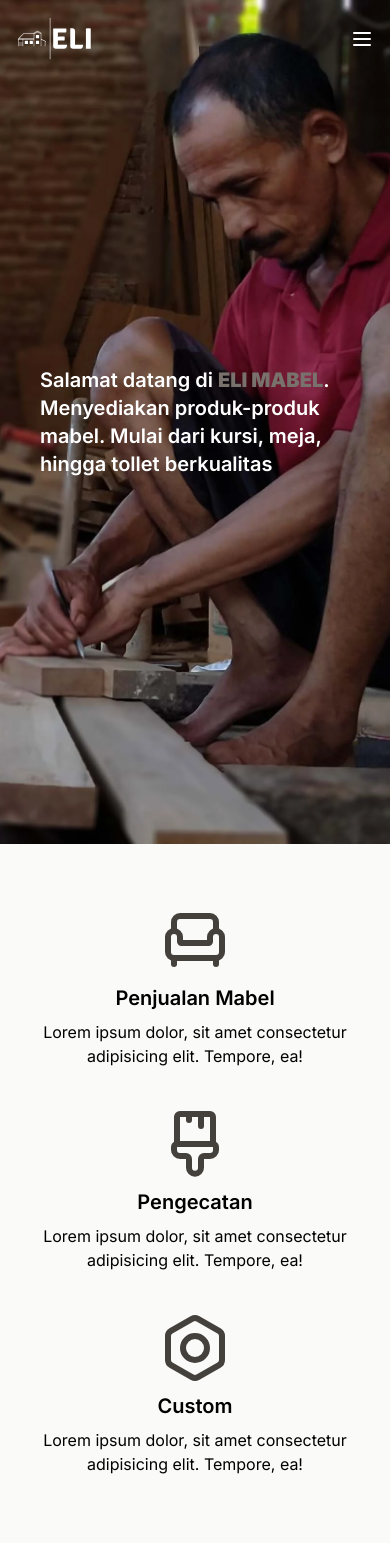
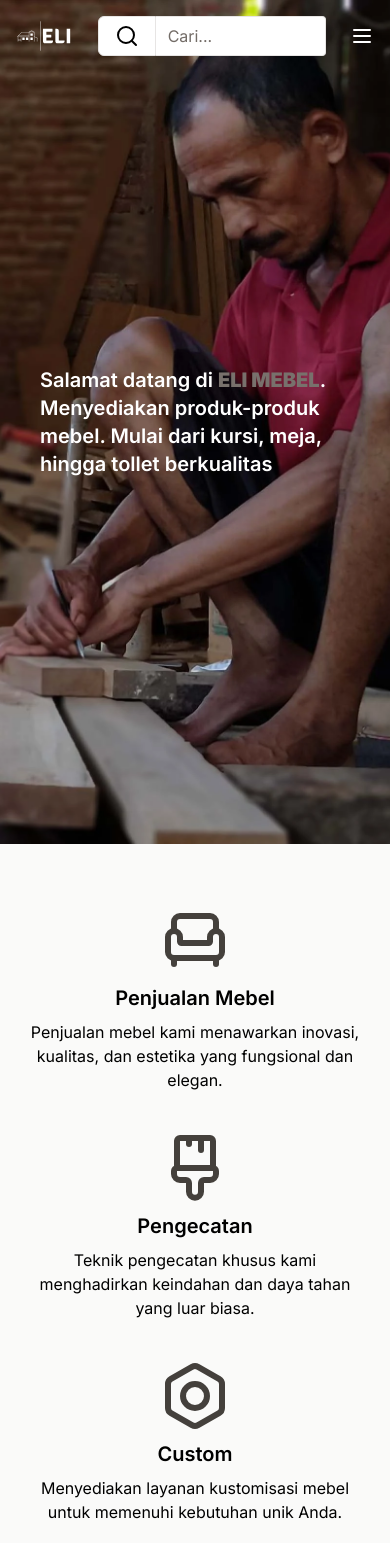
Before and after one commit to arfadmuzali/eli-mabel, a Next.js app: page / in a window 390 px wide. Shown: the top 1543 px of the page. Built offline with nearby package versions, Linux system fonts and the light colour scheme; no server answers; the database is empty.

Commit message:
add: search feature

```diff
--- /dev/null
+++ b/src/app/(info)/about/page.tsx
@@ -0,0 +1,5 @@
+export default function AboutPage() {
+  return (
+    <div className="text-center p-10 text-xl">Still under development...</div>
+  );
+}
--- a/src/app/(info)/product/page.tsx
+++ b/src/app/(info)/product/page.tsx
@@ -7,6 +7,7 @@ import { useQuery } from "@tanstack/react-query";
 import axios from "axios";
 import Image from "next/image";
 import Link from "next/link";
+import { useEffect } from "react";
 
 type param = string | undefined | null;
 
@@ -25,9 +26,8 @@ export default function Product({
       console.log(error);
     }
   }
-
   const { data, isLoading }: any = useQuery({
-    queryKey: ["getProductsSearch"],
+    queryKey: ["getProductsSearch", q, page],
     queryFn: getProducts,
   });
 
--- /dev/null
+++ b/src/app/not-found.tsx
@@ -0,0 +1,12 @@
+import Navbar from "@/components/nav/navbar";
+
+export default function NotFound() {
+  return (
+    <div>
+      <Navbar />
+      <div className="flex justify-center items-center h-screen text-3xl font-semibold">
+        404 | Page Not Found
+      </div>
+    </div>
+  );
+}
--- a/src/components/hero.tsx
+++ b/src/components/hero.tsx
@@ -26,9 +26,9 @@ export default function Hero() {
       >
         Salamat datang di{" "}
         <span className="text-stone-500 md:text-stone-700 font-black">
-          ELI MABEL
+          ELI MEBEL
         </span>
-        . Menyediakan produk-produk mabel. Mulai dari kursi, meja, hingga tollet
+        . Menyediakan produk-produk mebel. Mulai dari kursi, meja, hingga tollet
         berkualitas
       </motion.p>
     </div>
--- a/src/components/nav/navbar.tsx
+++ b/src/components/nav/navbar.tsx
@@ -1,3 +1,4 @@
+"use client";
 import Image from "next/image";
 import iconBlack from "@/../public/icon/icon-black.svg";
 import Link from "next/link";
@@ -5,8 +6,16 @@ import { Button } from "../ui/button";
 import { Search } from "lucide-react";
 import { Input } from "../ui/input";
 import Menu from "./menu";
+import { useRouter } from "next/navigation";
+import { useState } from "react";
 
 export default function Navbar() {
+  const router = useRouter();
+  const [search, setSearch] = useState<string>("");
+  async function getSearch(e: any) {
+    e.preventDefault();
+    router.push("/product?q=" + search);
+  }
   return (
     <div
       className={`flex sticky top-0 bg-stone-50 md:px-10 px-4 py-4 text-black justify-between w-full items-center border-b-2 z-50`}
@@ -20,6 +29,26 @@ export default function Navbar() {
           className="w-20"
         />
       </Link>
+      <form
+        onSubmit={getSearch}
+        className="lg:hidden flex items-center justify-center w-max px-5"
+      >
+        <Button
+          type="submit"
+          variant={"outline"}
+          className="bg-white rounded-r-none norder-r-0"
+        >
+          <Search className="text-black " />
+        </Button>
+
+        <Input
+          onChange={(e) => setSearch(e.target.value)}
+          value={search}
+          type="text"
+          className="rounded-l-none border-l-0"
+          placeholder="Cari..."
+        />
+      </form>
       <div className="hidden lg:block space-x-5 transition-all">
         <Link href={"/"} className="hover:text-stone-500 text-lg font-medium">
           Home
@@ -43,8 +72,9 @@ export default function Navbar() {
           Contact
         </Link>
       </div>
-      <div className="hidden lg:flex items-center justify-center w-2/6">
+      <form className="hidden lg:flex items-center justify-center w-2/6">
         <Button
+          type="submit"
           variant={"outline"}
           className="bg-white rounded-r-none norder-r-0"
         >
@@ -52,11 +82,13 @@ export default function Navbar() {
         </Button>
 
         <Input
+          onChange={(e) => setSearch(e.target.value)}
+          value={search}
           type="text"
           className="rounded-l-none border-l-0"
-          placeholder="Search ..."
+          placeholder="Cari..."
         />
-      </div>
+      </form>
       <Menu />
     </div>
   );
--- a/src/components/nav/navbarLobby.tsx
+++ b/src/components/nav/navbarLobby.tsx
@@ -1,5 +1,5 @@
 "use client";
-import { useRef } from "react";
+import { useRef, useState } from "react";
 import iconWhite from "@/../public/icon/icon-white.svg";
 import iconBlack from "@/../public/icon/icon-black.svg";
 import { motion, useInView, AnimatePresence } from "framer-motion";
@@ -9,9 +9,18 @@ import { Search } from "lucide-react";
 import { Button } from "../ui/button";
 import Image from "next/image";
 import Menu from "./menu";
+import { useRouter } from "next/navigation";
+
 export default function NavbarLobby() {
+  const router = useRouter();
+  const [search, setSearch] = useState<string>("");
   const nav = useRef<HTMLDivElement>(null);
   const isInView: boolean = useInView(nav);
+
+  function getSearch(e: any) {
+    e.preventDefault();
+    router.push("/product?q=" + search);
+  }
 
   return (
     <>
@@ -28,6 +37,26 @@ export default function NavbarLobby() {
             className="w-20"
           />
         </Link>
+        <form
+          onSubmit={getSearch}
+          className="lg:hidden  flex items-center justify-center w-max px-6"
+        >
+          <Button
+            type="submit"
+            variant={"outline"}
+            className="bg-white rounded-r-none norder-r-0"
+          >
+            <Search className="text-black " />
+          </Button>
+
+          <Input
+            value={search}
+            onChange={(e) => setSearch(e.target.value)}
+            type="text"
+            className="rounded-l-none border-l-0"
+            placeholder="Cari..."
+          />
+        </form>
         <div className="hidden lg:block space-x-5 transition-all">
           <Link href={"/"} className="hover:text-stone-500 text-lg font-medium">
             Home
@@ -51,8 +80,12 @@ export default function NavbarLobby() {
             Contact
           </Link>
         </div>
-        <div className="hidden lg:flex items-center justify-center">
+        <form
+          onSubmit={getSearch}
+          className="hidden lg:flex items-center justify-center"
+        >
           <Button
+            type="submit"
             variant={"outline"}
             className="bg-white rounded-r-none norder-r-0"
           >
@@ -60,11 +93,13 @@ export default function NavbarLobby() {
           </Button>
 
           <Input
+            value={search}
+            onChange={(e) => setSearch(e.target.value)}
             type="text"
             className="rounded-l-none border-l-0"
-            placeholder="Search ..."
+            placeholder="Cari..."
           />
-        </div>
+        </form>
         <Menu />
       </div>
 
@@ -91,6 +126,26 @@ export default function NavbarLobby() {
                 className="w-20"
               />
             </Link>
+            <form
+              onSubmit={getSearch}
+              className="lg:hidden flex items-center justify-center w-max px-6"
+            >
+              <Button
+                type="submit"
+                variant={"outline"}
+                className="bg-white rounded-r-none norder-r-0"
+              >
+                <Search className="text-black " />
+              </Button>
+
+              <Input
+                value={search}
+                onChange={(e) => setSearch(e.target.value)}
+                type="text"
+                className="rounded-l-none border-l-0"
+                placeholder="Cari..."
+              />
+            </form>
             <div className="hidden lg:block space-x-5 transition-all">
               <Link
                 href={"/"}
@@ -117,8 +172,12 @@ export default function NavbarLobby() {
                 Contact
               </Link>
             </div>
-            <div className="hidden lg:flex items-center justify-center">
+            <form
+              onSubmit={getSearch}
+              className="hidden lg:flex items-center justify-center"
+            >
               <Button
+                type="submit"
                 variant={"outline"}
                 className="bg-white rounded-r-none norder-r-0"
               >
@@ -126,11 +185,13 @@ export default function NavbarLobby() {
               </Button>
 
               <Input
+                value={search}
+                onChange={(e) => setSearch(e.target.value)}
                 type="text"
                 className="rounded-l-none border-l-0"
-                placeholder="Search ..."
+                placeholder="Cari..."
               />
-            </div>
+            </form>
             <Menu />
           </motion.div>
         </AnimatePresence>
--- a/src/components/service.tsx
+++ b/src/components/service.tsx
@@ -3,20 +3,20 @@ export default function ServiceSection() {
   return (
     <div className="grid grid-cols-1 md:grid-cols-3 gap-10 md:gap-5 p-5 m-auto w-fit my-10">
       <Card
-        title="Penjualan Mabel"
-        text="Lorem ipsum dolor, sit amet consectetur adipisicing elit. Tempore, ea!"
+        title="Penjualan Mebel"
+        text="Penjualan mebel kami menawarkan inovasi, kualitas, dan estetika yang fungsional dan elegan."
       >
         <Armchair size={72} color="#44403c" />
       </Card>
       <Card
         title="Pengecatan"
-        text="Lorem ipsum dolor, sit amet consectetur adipisicing elit. Tempore, ea!"
+        text="Teknik pengecatan khusus kami menghadirkan keindahan dan daya tahan yang luar biasa."
       >
         <Paintbrush2 size={72} color="#44403c" />
       </Card>
       <Card
         title="Custom"
-        text="Lorem ipsum dolor, sit amet consectetur adipisicing elit. Tempore, ea!"
+        text="Menyediakan layanan kustomisasi mebel untuk memenuhi kebutuhan unik Anda."
       >
         <Bolt size={72} color="#44403c" />
       </Card>
```
